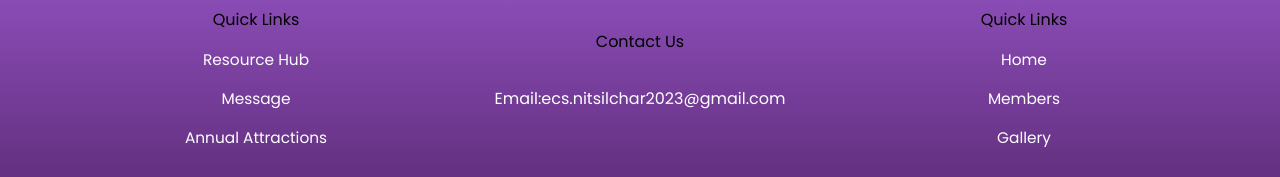
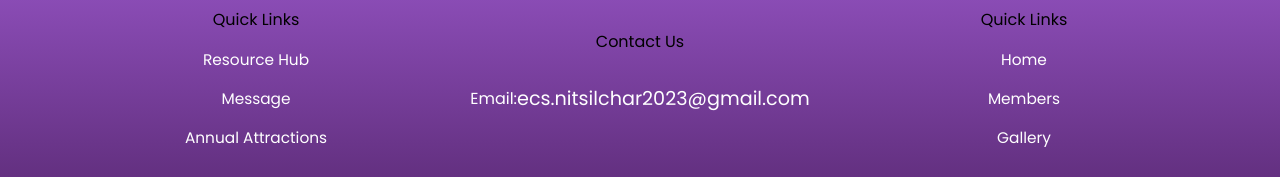
Before and after one commit to Rohan-108/ECS-Website, a React (Create React App) app: page / in a window 1280 px wide. Shown: the part 3436-3613 px from the top of the page. Built offline with nearby package versions, Linux system fonts and the light colour scheme; no server answers.

Commit message:
framer motion changes

```diff
--- a/package.json
+++ b/package.json
@@ -6,6 +6,7 @@
     "cra-template": "1.2.0",
     "firebase": "^9.12.1",
     "framer": "^2.2.1",
+    "framer-motion": "^7.6.7",
     "motion": "^10.14.3",
     "react": "^18.2.0",
     "react-dom": "^18.2.0",
--- a/src/components/Footer/Footer.css
+++ b/src/components/Footer/Footer.css
@@ -26,6 +26,7 @@
 .emailFooter{
    display: flex;
    flex-direction: row;
+   align-items: center;
 }
 
 @media (max-width: 848px){
--- a/src/components/Footer/Footer.js
+++ b/src/components/Footer/Footer.js
@@ -34,7 +34,7 @@ const Footer = () => {
             <p style={{ fontWeight: 500, color: "black" }}>Contact Us</p>
             <div className="emailFooter">
               <p style={{ color: "white" }}>Email:</p>
-              <p style={{ color: "white" }}>ecs.nitsilchar2023@gmail.com</p>
+              <a href="mailto:ecs.nitsilchar2023@gmail.com" style={{ color: "white" }}>ecs.nitsilchar2023@gmail.com</a>
             </div>
           </div>
           <div className="col3">
```
Also changed, not shown: 1 other file (tests, documents, lock files or other folders).
